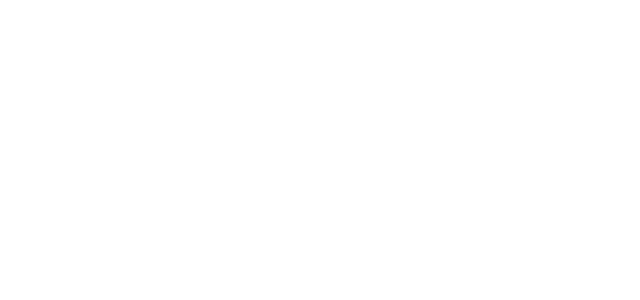
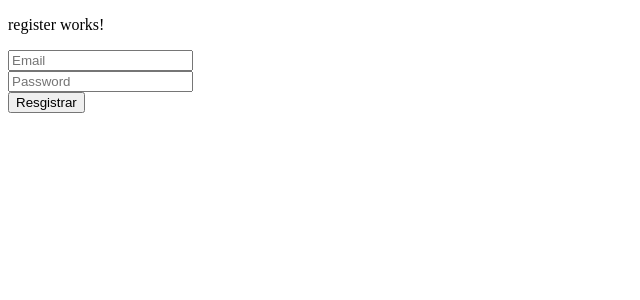
Before and after one commit to olivermares/angular-proyecto, an Angular app in the folder front/: page /register in a window 1280 px wide. Before the commit this address led to /. Shown: the top 300 px of the page, without its empty margins (0-640 px from the left). Built offline with nearby package versions, Linux system fonts and the light colour scheme.

Commit message:
corregir imagenes no salen

```diff
--- a/front/src/app/app-routing.module.ts
+++ b/front/src/app/app-routing.module.ts
@@ -12,6 +12,7 @@ import { CharactersComponent } from './pages/characters/characters.component';
 import { CharacterDetailsComponent } from './pages/character-details/character-details.component';
 import { CharacterEditComponent } from './pages/character-edit/character-edit.component';
 import { CharacterDropComponent } from './pages/character-drop/character-drop.component';
+import { RegisterComponent } from './pages/register/register.component';
 
 
 const routes: Routes = [
@@ -33,6 +34,9 @@ const routes: Routes = [
     path:'characters/edit', component: CharacterEditComponent
   },{
     path:'characters/drop', component: CharacterDropComponent
+  },
+  {
+    path:'register', component: RegisterComponent
   }
 ];
 
--- a/front/src/app/app.module.ts
+++ b/front/src/app/app.module.ts
@@ -21,6 +21,7 @@ import { CharacterDropComponent } from './pages/character-drop/character-drop.co
 
 import { NavbarComponent } from './shared/components/navbar/navbar.component';
 import { InfoComponent } from './shared/components/info/info.component';
+import { RegisterComponent } from './pages/register/register.component';
 
 @NgModule({
   declarations: [
@@ -38,6 +39,7 @@ import { InfoComponent } from './shared/components/info/info.component';
     FilmDropComponent,
     CharacterEditComponent,
     CharacterDropComponent,
+    RegisterComponent,
   ],
   imports: [
     BrowserModule,
--- a/front/src/app/models/interfaces.film.ts
+++ b/front/src/app/models/interfaces.film.ts
@@ -3,7 +3,8 @@ import { CharacterI } from "./interfaces.character"
 export interface FilmI{
     id?: number,
     title: string,
-    image: object,
+    img: string,
+
 }
 
 export interface FilmDetailI extends FilmI{
--- a/front/src/app/pages/films/films.component.html
+++ b/front/src/app/pages/films/films.component.html
@@ -5,12 +5,17 @@
       <h4 class="gallery-card-h4">{{ film.title }}</h4>
       <img
         class="gallery-card-img"
-        src="{{ film.image }}"
+
+        src="{{ film.img }}"
         alt=" {{ film.title }}"
       />
       <a class="gallery-card-a" routerLink="{{ film.id }}">Ver más</a>
     </div>
   </div>
+
+
+
+
   <div class="formulary">
     <form class="formulary-add" [formGroup]="filmForm">
       <div class="formulary-add-element">
--- a/front/src/app/pages/films/films.component.ts
+++ b/front/src/app/pages/films/films.component.ts
@@ -28,6 +28,15 @@ export class FilmsComponent implements OnInit {
     });
 
     this.filmEP.getFilms().subscribe((data: any) => {
+      console.log('Estoy en getFilms');
+      console.log('data = ', data);
+
+      for (let index = 0; index < data.length; index++) {
+        console.log(data[index].img);
+
+
+      }
+
       this.films = [...data]
     })
 
--- /dev/null
+++ b/front/src/app/pages/register/register.component.html
@@ -0,0 +1,16 @@
+<p>register works!</p>
+
+<form [formGroup]="registerForm" (ngSubmit)="registrar()">
+    <div>
+        <input type="email" placeholder="Email" formControlName="email" />
+        <p *ngIf="(submited && registerForm?.get('email')?.hasError('required'))">El campo es requerido</p>
+        <p *ngIf="(submited && registerForm?.get('email')?.hasError('pattern'))">No tiene formato valido</p>
+    </div>
+    <div>
+        <input type="password" placeholder="Password" formControlName="password" />
+        <p *ngIf="(submited && registerForm?.get('password')?.hasError('required'))">El campo es requerido</p>
+        <p *ngIf="(submited && registerForm?.get('password')?.hasError('pattern'))">No tiene formato valido</p>
+
+    </div>
+    <button>Resgistrar</button>
+</form>
--- /dev/null
+++ b/front/src/app/pages/register/register.component.ts
@@ -0,0 +1,45 @@
+import { FormGroup, FormBuilder, Validators } from '@angular/forms';
+import { Component, OnInit } from '@angular/core';
+import { AuthService } from 'src/app/shared/services/auth.service';
+import { Router } from '@angular/router';
+
+
+@Component({
+  selector: 'app-register',
+  templateUrl: './register.component.html',
+  styleUrls: ['./register.component.scss']
+})
+export class RegisterComponent implements OnInit{
+
+  registerForm!: FormGroup;
+  submited: boolean = false;
+
+  constructor(private form: FormBuilder, private api: AuthService, private router: Router){}
+
+  ngOnInit(): void {
+    this.registerForm = this.form.group({
+      email: ["", [Validators.required, Validators.pattern("^[a-zA-Z0-9.!#$%&'*+/=?^_`{|}~-]+@[a-zA-Z0-9-]+(?:\.[a-zA-Z0-9-]+)*$")]],
+      password: ["", [Validators.required, Validators.pattern("(?=.*[a-z])(?=.*[0-9])(?=.*[A-Z])(?=.*[!@#$%^&*])[a-zA-Z0-9!@#$%^&*]{6,16}")]]
+    })
+    }
+
+
+  registrar(){
+
+    console.log('Estoy en registrar');
+    console.log('Datos valido = ', this.registerForm.valid);
+    console.log('Datos registro = ', this.registerForm.value);
+
+
+
+    this.submited = true;
+    if(this.registerForm.valid){
+      this.api.register(this.registerForm.value).subscribe((data) => {
+        console.log('Registro correcto');
+        console.log(data);
+        // this.router.navigate(['/login']);
+      })
+    }
+  }
+
+}
--- /dev/null
+++ b/front/src/app/shared/services/auth.service.ts
@@ -0,0 +1,24 @@
+import { Injectable } from '@angular/core';
+import { HttpClient } from '@angular/common/http';
+import {UserI} from '../../models/interfaces.user'
+
+@Injectable({
+  providedIn: 'root'
+})
+export class AuthService {
+
+  db_url: string = 'http://localhost:5000';
+
+  constructor (private http: HttpClient) {}
+
+  register(user: UserI){
+    console.log('Estoy en registro de auth');
+    console.log('user.name = ', user.username);
+    console.log('user.password = ', user.password);
+
+
+    return this.http.post(`${this.db_url}/register`, user)
+  }
+
+
+}
```
Also changed, not shown: front/src/app/pages/register/register.component.scss (added), 2 other files (tests, documents, lock files or other folders).
